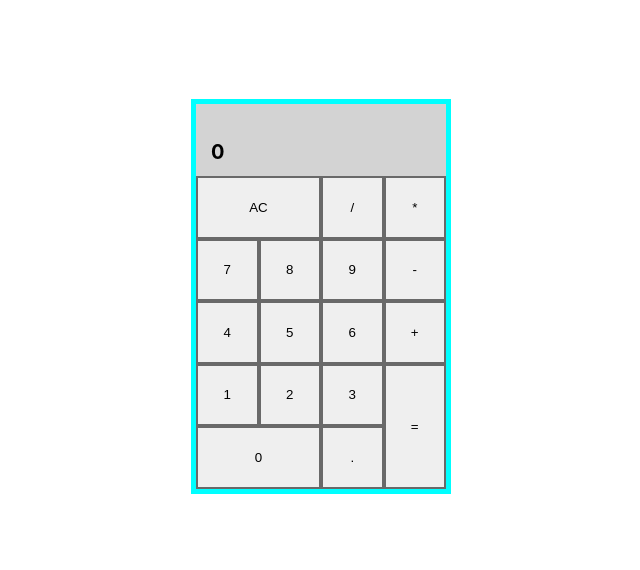
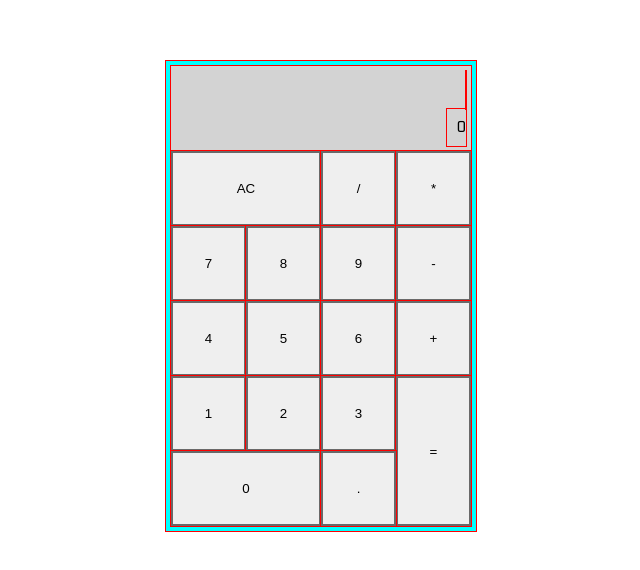
Before and after one commit to Shishwami/javascript-calculator, a React (Create React App) app: page / in a window 1280 px wide. Shown: the part 104-674 px from the top of the page, without its empty margins (319-959 px from the left). Built offline with nearby package versions, Linux system fonts and the light colour scheme.

Commit message:
Update App.css

```diff
--- a/src/App.css
+++ b/src/App.css
@@ -1,5 +1,5 @@
 :root {
-  --calc-width: 250px;
+  --calc-width: 300px;
   --calc-columns: 4;
 }
 
@@ -10,12 +10,17 @@
   height: 100vh;
 }
 
+* {
+  outline: 1px red solid;
+}
+
 #calculator {
   display: grid;
   grid-template-columns: repeat(var(--calc-columns), 1fr);
   width: var(--calc-width);
   padding: 5px;
   background-color: aqua;
+  font-family: 'Oxanium', sans-serif;
 }
 
 #calculator .keyBtns {
@@ -31,14 +36,22 @@
   grid-column: span 4;
   background-color: lightgrey;
   padding: 5px;
+  min-height: calc(var(--calc-width)/var(--calc-columns));
+  display: flex;
+  flex-direction: column;
 }
 
 #calculator #displayContainer p {
   margin: 0;
+  flex: 1;
+  max-width: calc(var(--calc-width) - 10px);
+  overflow: hidden;
+  text-overflow: ellipsis;
+  white-space: nowrap;
   text-indent: 10px;
-  font-size: 20px;
-  font-weight: 700;
-  min-height: calc(var(--calc-width)/var(--calc-columns)/2);
+  margin-left: auto;
+  display: flex;
+  align-items: center;
 }
 
 #calculator #clear,
```
